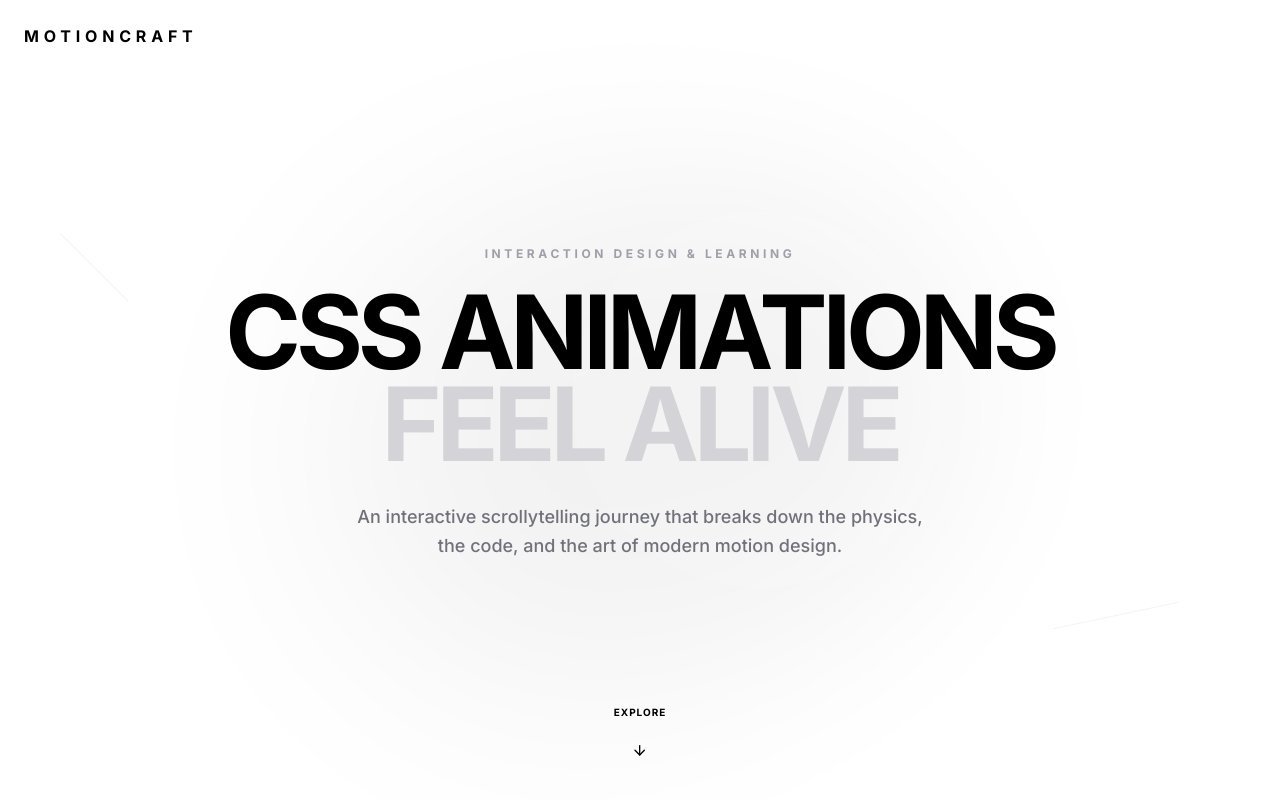
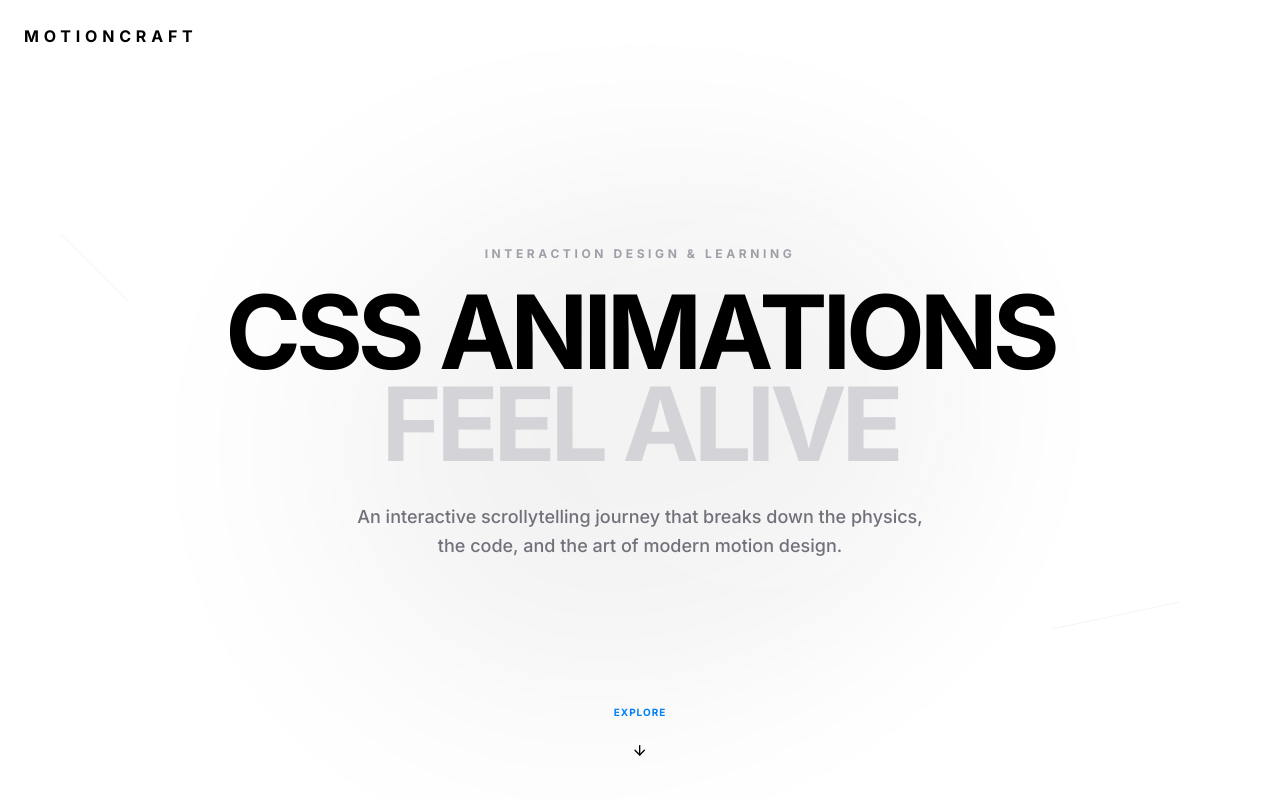
Before and after one commit to anuradhasharma1/motioncraft, a React (Vite) app: page / in a window 1280 px wide. Shown: the top 800 px of the page. Built offline with nearby package versions, Linux system fonts and the light colour scheme.

Commit message:
refine hero explore colors

```diff
--- a/src/components/sections/Hero.tsx
+++ b/src/components/sections/Hero.tsx
@@ -53,7 +53,7 @@ export default function Hero() {
         transition={{ delay: 1.5, duration: 1 }}
         className="absolute bottom-12 left-1/2 -translate-x-1/2 flex flex-col items-center gap-4"
       >
-        <span className="text-[10px] font-bold uppercase tracking-widest">
+        <span className="text-[10px] text-[#0380f4] font-bold uppercase tracking-widest">
           Explore
         </span>
         <motion.div
```
